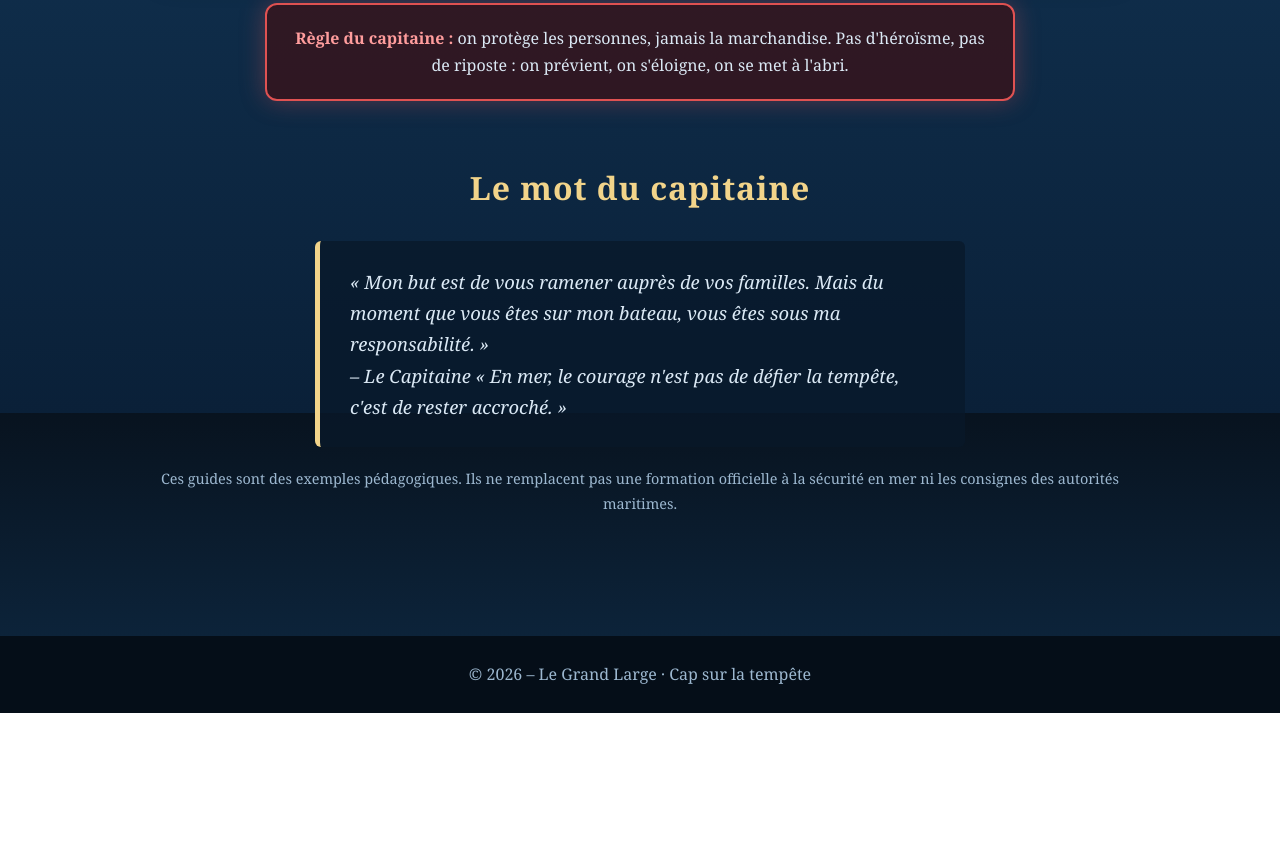
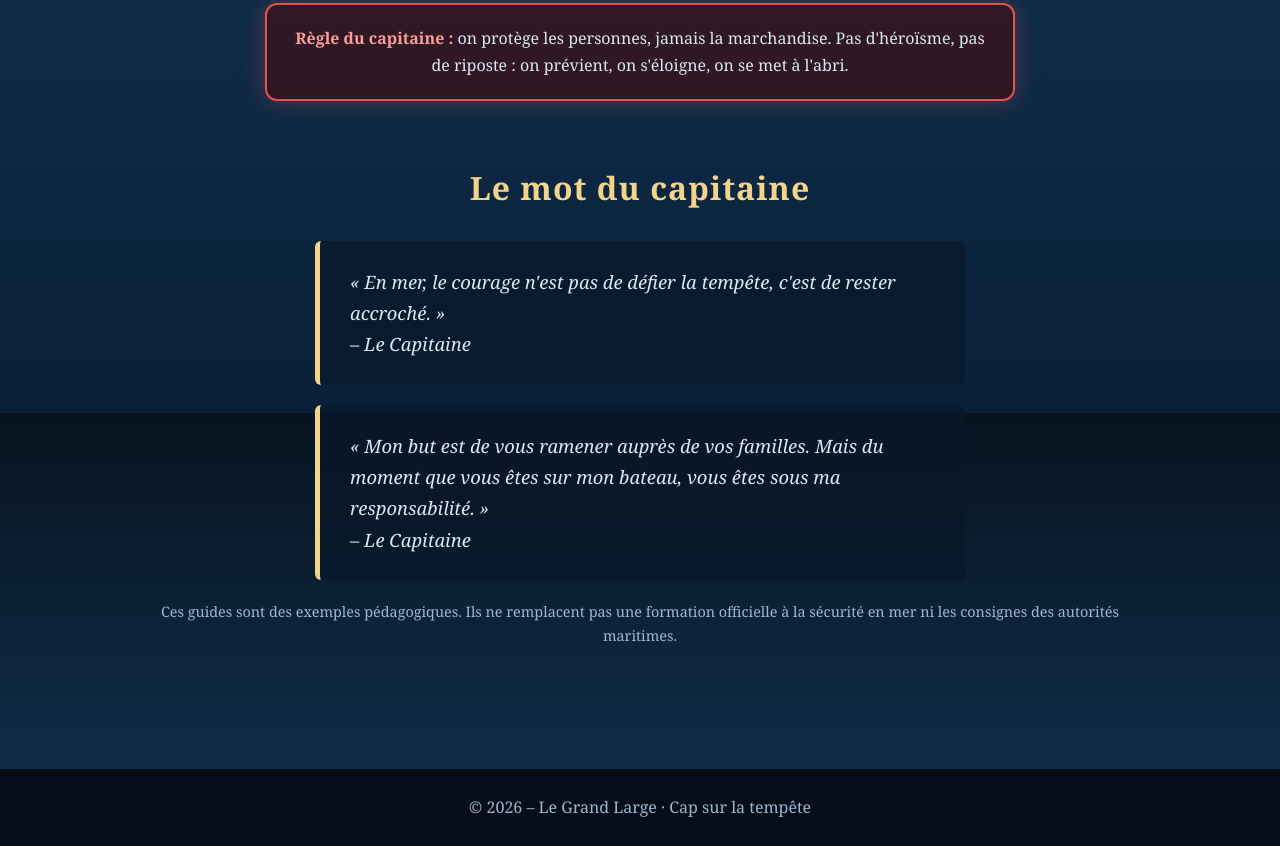
Before and after one commit to yann408/Le-Grand-Large---Cap-sur-la-temp-te, a plain HTML site: page index.html in a window 1280 px wide. Shown: the part 4387-5233 px from the top of the page. Before the commit the page ends 5100 px from the top, so only its background shows below. Drawn offline with Linux system fonts and the light colour scheme.

Commit message:
1.2 version du site

```diff
--- a/index.html
+++ b/index.html
@@ -205,13 +205,19 @@
     </section>
 
     <!-- ==========titre : le mot du capitaine + boite avec une citation========== -->
-    <section id="capitaine">
+  <section id="capitaine">
       <h2>Le mot du capitaine</h2>
+
       <blockquote>
-       « Mon but est de vous ramener auprès de vos familles. Mais du moment que vous êtes sur mon bateau, vous êtes sous ma responsabilité. »
-       <br>– Le Capitaine
         « En mer, le courage n'est pas de défier la tempête, c'est de rester accroché. »
+        <br>– Le Capitaine
       </blockquote>
+
+      <blockquote>
+        « Mon but est de vous ramener auprès de vos familles. Mais du moment que vous êtes sur mon bateau, vous êtes sous ma responsabilité. »
+        <br>– Le Capitaine
+      </blockquote>
+
       <p class="mention">Ces guides sont des exemples pédagogiques. Ils ne remplacent pas une formation officielle à la sécurité en mer ni les consignes des autorités maritimes.</p>
     </section>
 
--- a/style.css
+++ b/style.css
@@ -233,6 +233,9 @@ blockquote {
   font-style: italic;
   font-size: 1.15rem;
 }
+blockquote + blockquote {
+  margin-top: 20px;
+}
 
 .mention {
   text-align: center;
```
